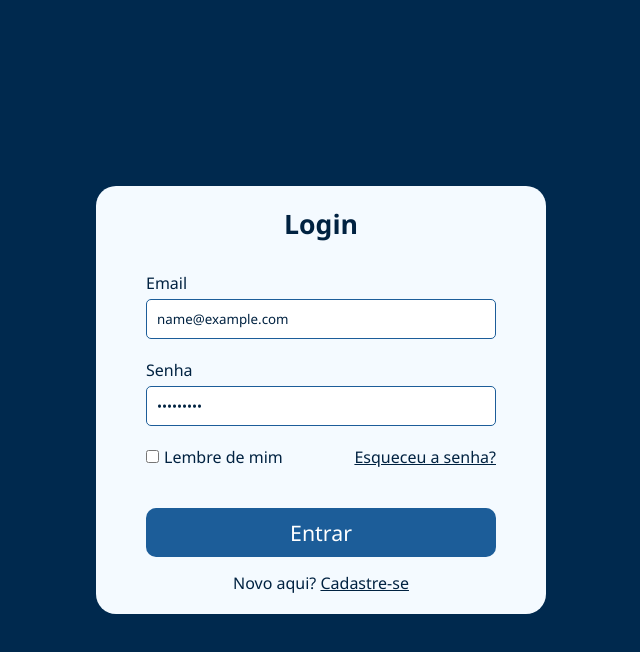
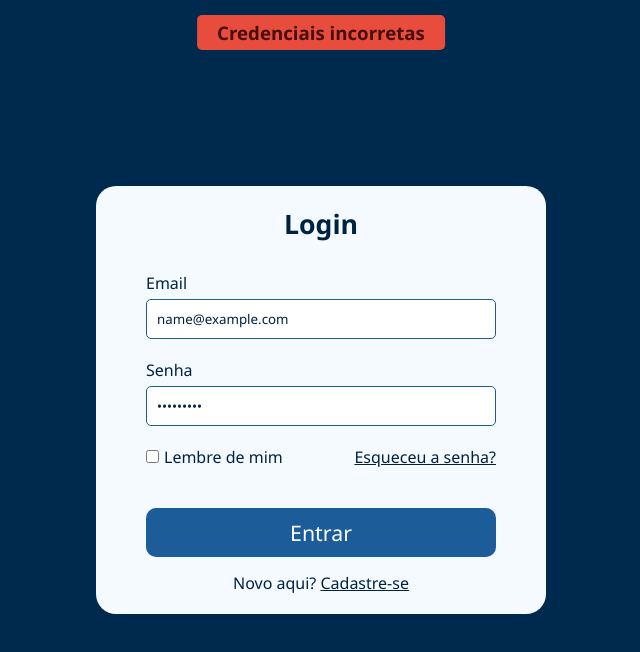
Before and after one commit to ThiagoSchFialho/todo_authentication, a React (Vite) app: page / in a window 1280 px wide. Both pictures are taken after typing "name@example.com", "Sample123" into the empty fields and a click on the button "Entrar". Shown: the top 652 px of the page, without its empty margins (319-959 px from the left). Built offline with nearby package versions, Linux system fonts and the light colour scheme; no server answers.

Commit message:
feat: user feedback on login

```diff
--- /dev/null
+++ b/src/components/PopUpMessage/PopUpMessage.jsx
@@ -0,0 +1,14 @@
+import {
+    MessageContainer,
+    Message
+} from './styles';
+
+const PopUpMessage = ({ type, message }) => {
+    return (
+        <MessageContainer $type={type}>
+            <Message $type={type}>{message}</Message>
+        </MessageContainer>
+    )
+}
+
+export default PopUpMessage;
--- /dev/null
+++ b/src/components/PopUpMessage/styles.js
@@ -0,0 +1,17 @@
+import styled from 'styled-components';
+
+export const MessageContainer = styled.div`
+    position: absolute;
+    top: 15px;
+    left: 50%;
+    transform: translateX(-50%);
+    background-color: ${({ $type }) => $type === 'error' ? '#E74C3C' : '#7CDF64'};
+    padding: 5px 20px;
+    border-radius: 5px;
+`;
+
+export const Message = styled.p`
+    color: ${({ $type }) => $type === 'error' ? '#470f0b' : '#182E12'};
+    font-weight: 700;
+    font-size: 14pt;
+`;
--- a/src/pages/Login/index.jsx
+++ b/src/pages/Login/index.jsx
@@ -1,7 +1,9 @@
 import { useNavigate } from "react-router-dom";
+import { useState } from "react";
 import { ErrorMessage, Formik } from "formik";
+import * as Yup from 'yup';
 import { useAuth } from '../../hooks/useAuth';
-import * as Yup from 'yup';
+import PopUpMessage from "../../components/PopUpMessage/PopUpMessage";
 import {
     MainContainer,
     Form,
@@ -29,20 +31,25 @@ const validationSchema = Yup.object({
 const Login = () => {
     const { login } = useAuth();
     const navigate = useNavigate();
+    const [ loginError, setLoginError ] = useState(null);
 
     const handleLogin = async (values) => {
+        setLoginError(null);
         const result = await login(values);
 
         if (result.success) {
             navigate('/home');
         } else {
-            console.log('Credenciais incorretas ou erro: ', result.error);
+            setLoginError('Credenciais Incorretas');
         }
     }
 
     return (
         <>
             <MainContainer>
+                {loginError &&
+                    <PopUpMessage type="error" message="Credenciais incorretas"/>
+                }
                 <Formik
                     initialValues={{
                         email: '',
```
